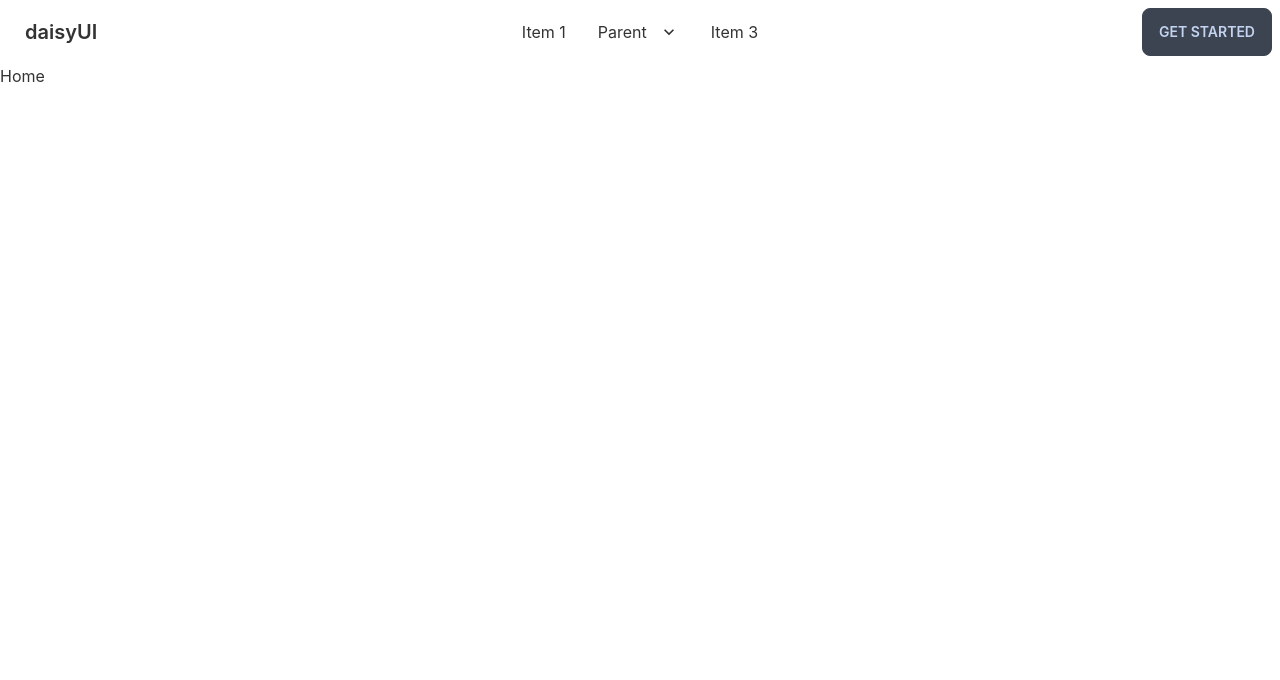
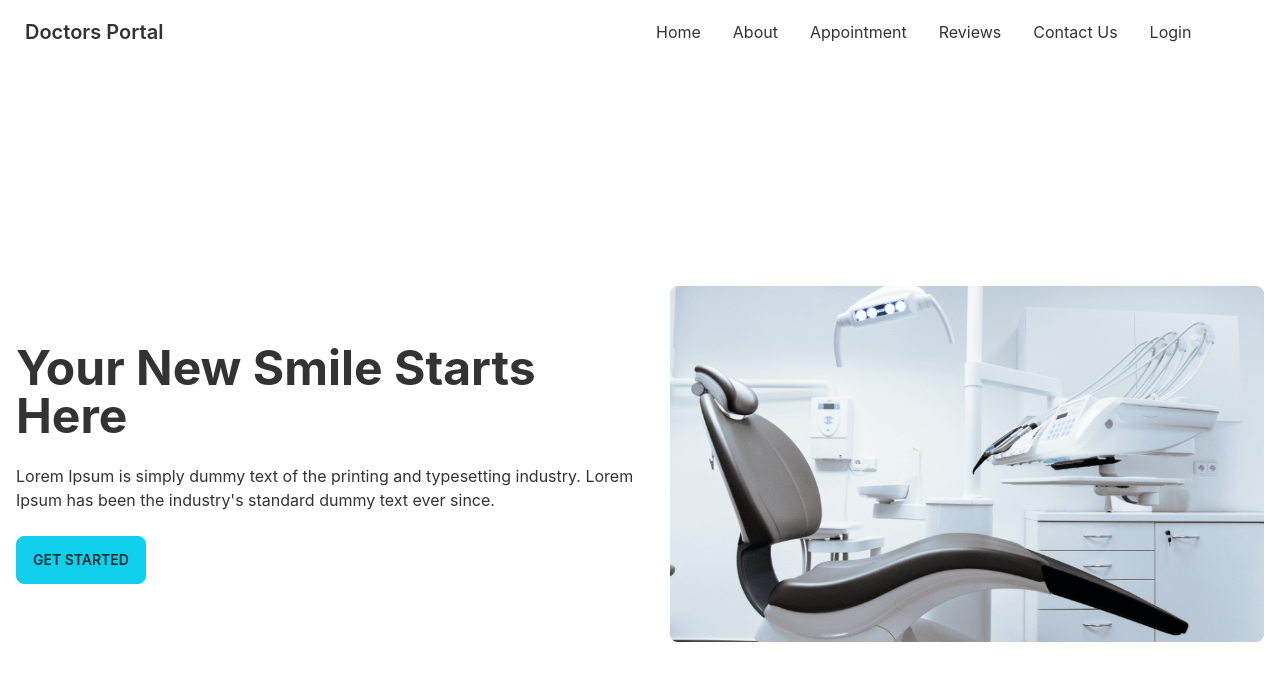
Before and after one commit to mdmehedihasan212/doctors-portal-client, a React (Create React App) app: page / in a window 1280 px wide. Shown: the top 680 px of the page. Built offline with nearby package versions, Linux system fonts and the light colour scheme.

Commit message:
manage navbar and set banner

```diff
--- a/src/App.js
+++ b/src/App.js
@@ -2,6 +2,7 @@
 import './App.css';
 import About from './Pages/About/About';
 import Home from './Pages/Home/Home';
+import Login from './Pages/Login/Login';
 import Navbar from './Pages/Shared/Navbar';
 
 function App() {
@@ -11,6 +12,7 @@
       <Routes>
         <Route path='/' element={<Home />}></Route>
         <Route path='/about' element={<About />}></Route>
+        <Route path='/login' element={<Login />}></Route>
       </Routes>
     </div>
   );
--- /dev/null
+++ b/src/Pages/Home/Banner.js
@@ -0,0 +1,19 @@
+import React from 'react';
+import chair from '../../assets/images/chair.png';
+
+const Banner = () => {
+    return (
+        <div class="hero min-h-screen">
+            <div class="hero-content flex-col lg:flex-row-reverse">
+                <img src={chair} alt="img" style={{ width: '594px' }} />
+                <div>
+                    <h1 class="text-5xl font-bold">Your New Smile Starts Here</h1>
+                    <p class="py-6">Lorem Ipsum is simply dummy text of the printing and typesetting industry. Lorem Ipsum has been the industry's standard dummy text ever since.</p>
+                    <button class="btn btn-primary">Get Started</button>
+                </div>
+            </div>
+        </div>
+    );
+};
+
+export default Banner;
--- a/src/Pages/Home/Home.js
+++ b/src/Pages/Home/Home.js
@@ -1,9 +1,10 @@
 import React from 'react';
+import Banner from './Banner';
 
 const Home = () => {
     return (
         <div>
-            <h1>Home</h1>
+            <Banner></Banner>
         </div>
     );
 };
--- /dev/null
+++ b/src/Pages/Login/Login.js
@@ -0,0 +1,11 @@
+import React from 'react';
+
+const Login = () => {
+    return (
+        <div>
+            <h1>Login</h1>
+        </div>
+    );
+};
+
+export default Login;
--- a/src/Pages/Shared/Navbar.js
+++ b/src/Pages/Shared/Navbar.js
@@ -1,48 +1,32 @@
 import React from 'react';
+import { Link } from 'react-router-dom';
 
 const Navbar = () => {
+    const menu = <>
+        <li><Link to={'/'}>Home</Link></li>
+        <li><Link to={'/about'}>About</Link></li>
+        <li><Link to={'/appointment'}>Appointment</Link></li>
+        <li><Link to={'/reviews'}>Reviews</Link></li>
+        <li><Link to={'/contact'}>Contact Us</Link></li>
+        <li><Link to={'/login'}>Login</Link></li>
+    </>
     return (
-        <div class="navbar bg-base-100">
-            <div class="navbar-start">
-                <div class="dropdown">
-                    <label tabindex="0" class="btn btn-ghost lg:hidden">
-                        <svg xmlns="http://www.w3.org/2000/svg" class="h-5 w-5" fill="none" viewBox="0 0 24 24" stroke="currentColor"><path stroke-linecap="round" stroke-linejoin="round" stroke-width="2" d="M4 6h16M4 12h8m-8 6h16" /></svg>
+        <div className="navbar bg-base-100">
+            <div className="navbar-start">
+                <div className="dropdown">
+                    <label tabindex="0" className="btn btn-ghost lg:hidden">
+                        <svg xmlns="http://www.w3.org/2000/svg" className="h-5 w-5" fill="none" viewBox="0 0 24 24" stroke="currentColor"><path stroke-linecap="round" stroke-linejoin="round" stroke-width="2" d="M4 6h16M4 12h8m-8 6h16" /></svg>
                     </label>
-                    <ul tabindex="0" class="menu menu-compact dropdown-content mt-3 p-2 shadow bg-base-100 rounded-box w-52">
-                        <li><a>Item 1</a></li>
-                        <li tabindex="0">
-                            <a class="justify-between">
-                                Parent
-                                <svg class="fill-current" xmlns="http://www.w3.org/2000/svg" width="24" height="24" viewBox="0 0 24 24"><path d="M8.59,16.58L13.17,12L8.59,7.41L10,6L16,12L10,18L8.59,16.58Z" /></svg>
-                            </a>
-                            <ul class="p-2">
-                                <li><a>Submenu 1</a></li>
-                                <li><a>Submenu 2</a></li>
-                            </ul>
-                        </li>
-                        <li><a>Item 3</a></li>
+                    <ul tabindex="0" className="menu menu-compact dropdown-content mt-3 p-2 shadow bg-base-100 rounded-box w-52">
+                        {menu}
                     </ul>
                 </div>
-                <a class="btn btn-ghost normal-case text-xl">daisyUI</a>
+                <Link to={'/'} className="btn btn-ghost normal-case text-xl">Doctors Portal</Link>
             </div>
-            <div class="navbar-center hidden lg:flex">
-                <ul class="menu menu-horizontal p-0">
-                    <li><a>Item 1</a></li>
-                    <li tabindex="0">
-                        <a>
-                            Parent
-                            <svg class="fill-current" xmlns="http://www.w3.org/2000/svg" width="20" height="20" viewBox="0 0 24 24"><path d="M7.41,8.58L12,13.17L16.59,8.58L18,10L12,16L6,10L7.41,8.58Z" /></svg>
-                        </a>
-                        <ul class="p-2">
-                            <li><a>Submenu 1</a></li>
-                            <li><a>Submenu 2</a></li>
-                        </ul>
-                    </li>
-                    <li><a>Item 3</a></li>
+            <div className="navbar-center hidden lg:flex">
+                <ul className="menu menu-horizontal p-0">
+                    {menu}
                 </ul>
-            </div>
-            <div class="navbar-end">
-                <a class="btn">Get started</a>
             </div>
         </div>
     );
```
